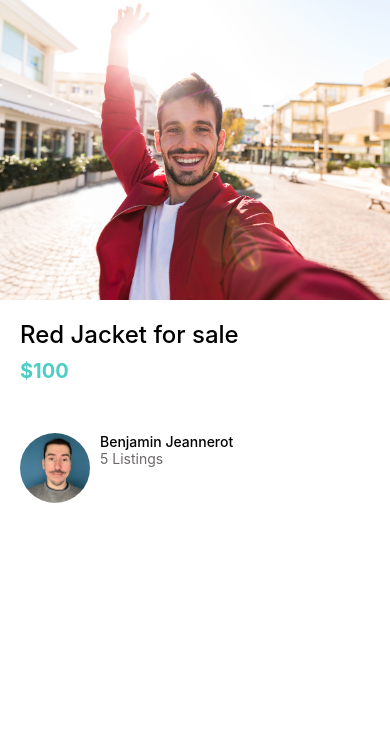
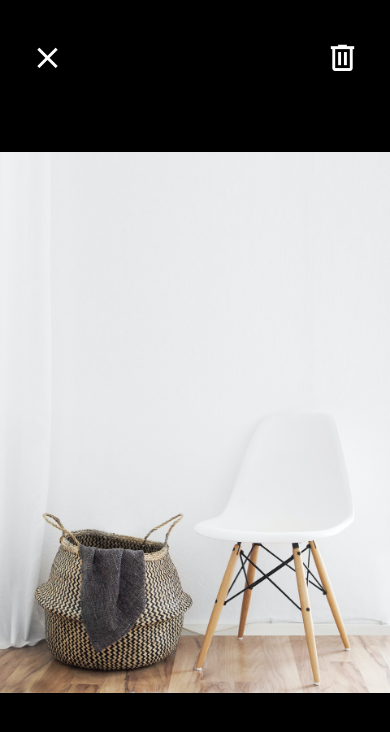
Before and after one commit to NerVod/React-native-sell-app, a React Native app: screen / in a window 390 px wide. Shown: the top 732 px of the page. Built offline with nearby package versions, Linux system fonts and the light colour scheme.

Commit message:
add icons ViewImageScreen

```diff
--- a/App.js
+++ b/App.js
@@ -11,7 +11,7 @@
 
 export default function App() {
   return (
-    <ListingDetailsScreen />
+    <ViewImageScreen />
   );
 }
 
--- a/app/screens/ViewImageScreen.js
+++ b/app/screens/ViewImageScreen.js
@@ -1,12 +1,18 @@
 import React from 'react';
 import { StyleSheet, Image, View } from 'react-native';
-import colors from '../config/color'
+import colors from '../config/color';
+import { MaterialCommunityIcons } from "@expo/vector-icons"
+import color from '../config/color';
 
 function ViewImageScreen(props) {
     return (
         <View style={styles.container}>
-            <View style={styles.closeIcon}></View>
-            <View style={styles.deleteIcon}></View>
+            <View style={styles.closeIcon}>
+                <MaterialCommunityIcons name="close" color={color.white} size={35} />
+            </View>
+            <View style={styles.deleteIcon}>
+            <MaterialCommunityIcons name="trash-can-outline" color={color.white} size={35} />
+            </View>
             <Image
             resizeMode='contain'
             style={styles.image}
@@ -19,28 +25,22 @@
 
 const styles = StyleSheet.create({
     closeIcon: {
-        height: 50,
-        width: 50,
-        backgroundColor: colors.primary,
+        left: 30,
         position: 'absolute',
         top: 40,
-        left: 30
     },
     container: {
         backgroundColor:colors.black,
         flex: 1
     },
     deleteIcon: {
-        height: 50,
-        width: 50,
-        backgroundColor:colors.secondary,
         position: 'absolute',
+        right: 30,
         top: 40,
-        right: 30
     },
     image: {
+        height: '100%',
         width: '100%',
-        height: '100%'
     }
 })
 
```
